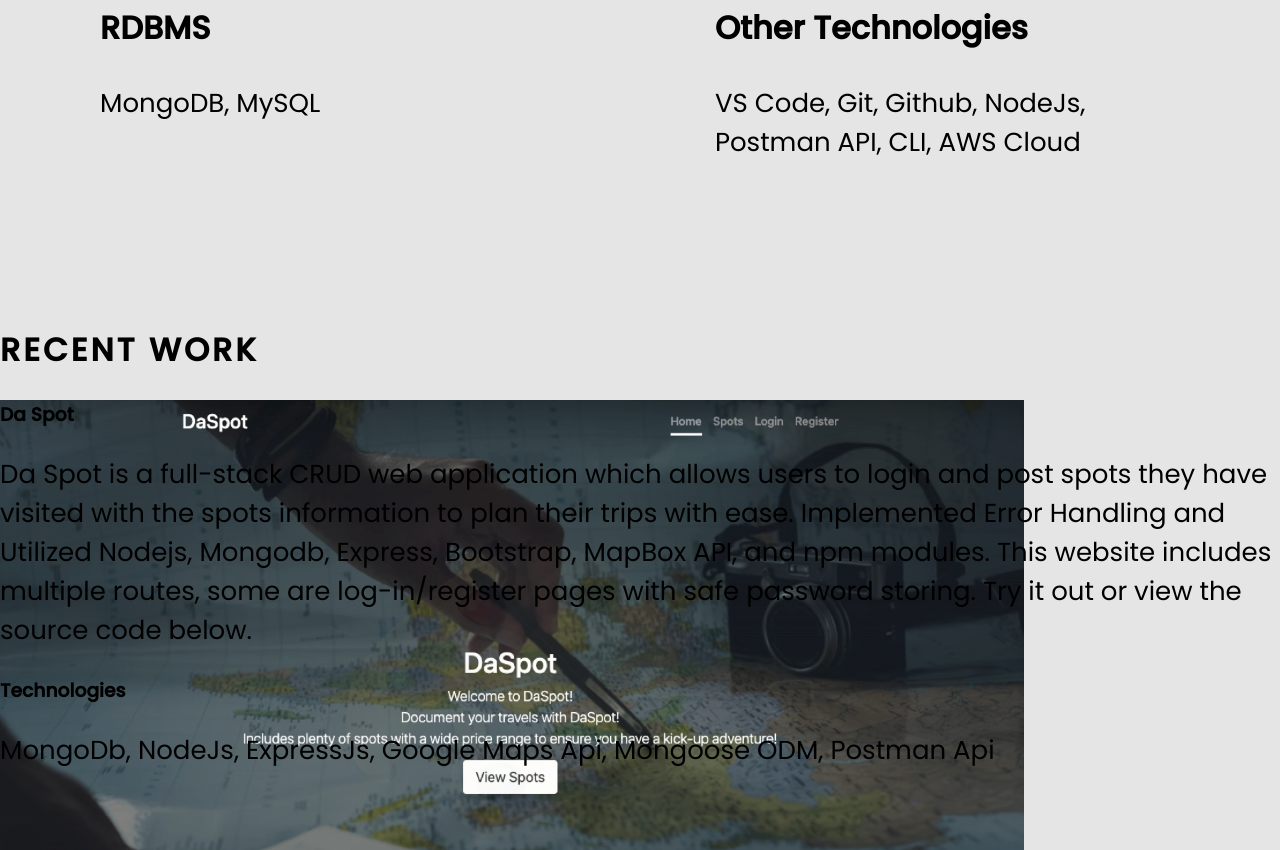
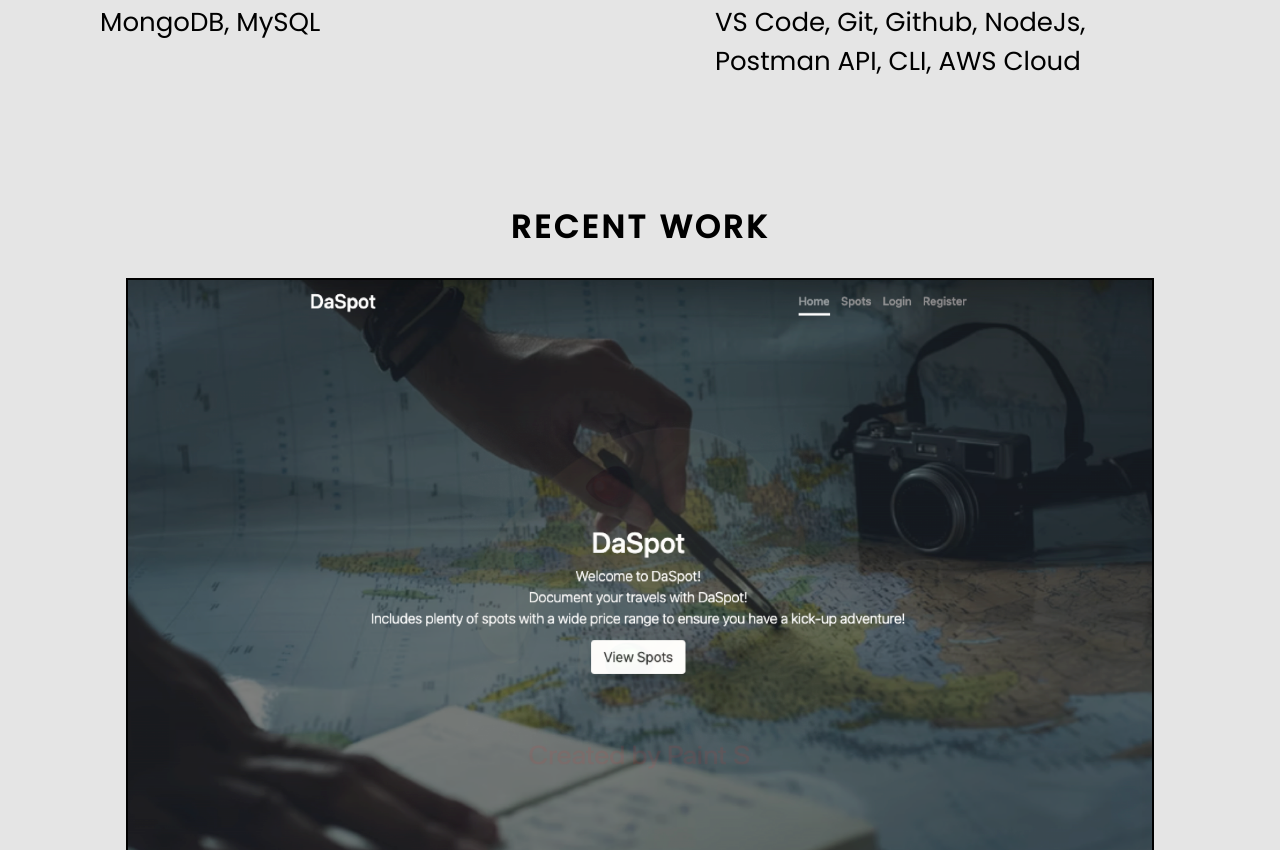
Before and after one commit to quddusyo/portfoliosite, a website: page index.html in a window 1280 px wide. Shown: the part 1451-2301 px from the top of the page. Drawn offline with Linux system fonts and the light colour scheme.

Commit message:
added animations to recetn work section

```diff
--- a/styles.css
+++ b/styles.css
@@ -36,6 +36,10 @@ label {
 .section-container {
     height: 100vh;
     width: 100vw;
+    display: flex;
+    flex-direction: column;
+    justify-content: center;
+    align-items: center;
     /* border: 3px solid black; */
 }
 .section-container > h2 {
@@ -150,11 +154,33 @@ nav {
 }
 
 /* project section styles */
+.project {
+    height: 80%;
+    width: 80%;
+    border: 2px solid black;
+}
+.project:hover > img {
+    opacity: 0.3;
+    z-index: -1;
+    transition: 0.3s ease-out;
+}
 .project > img {
-    width: 80vw;
+    /* display: none; */
+    width: 80%;
     height: auto;
+    object-fit: contain;
     position: absolute;
+    opacity: 1;
     z-index: -1;
+}
+.project-description {
+    opacity: 0;
+    z-index: 0;
+}
+.project-description:hover {
+    transition: 1s ease-out;
+    opacity: 1;
+    z-index: 1;
 }
 
 
```
